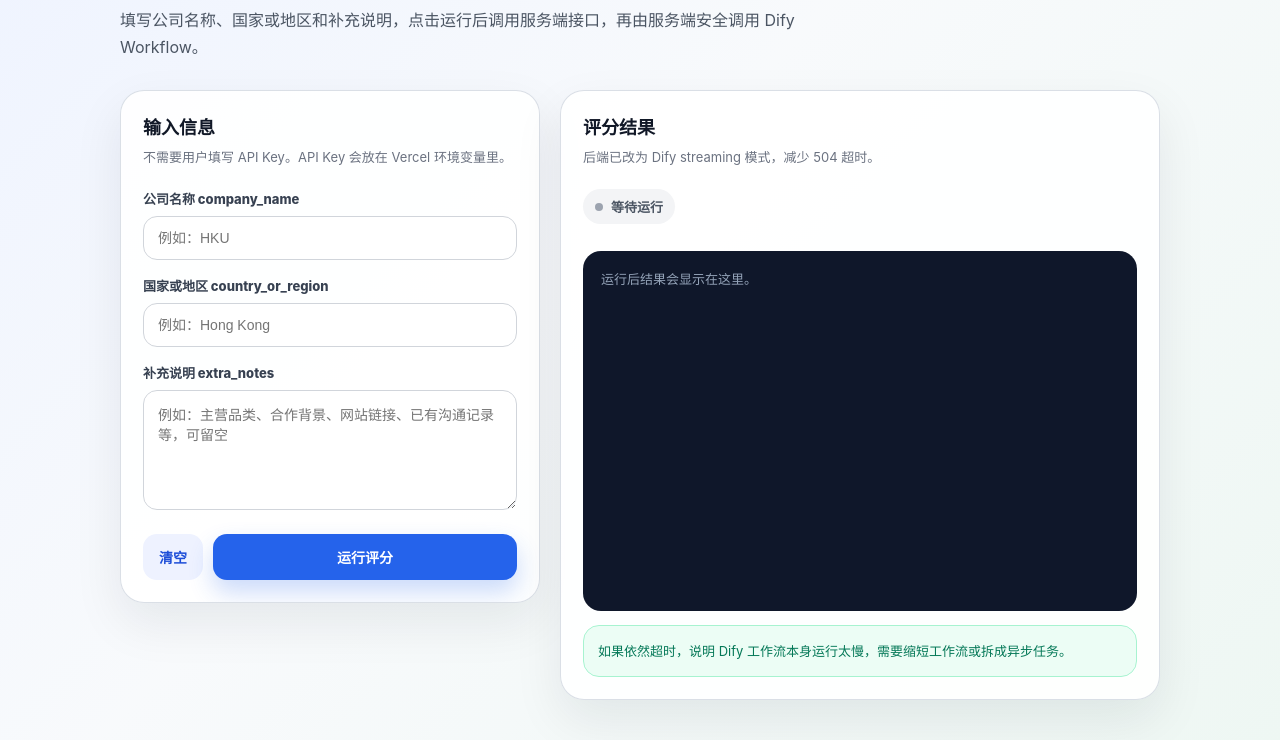
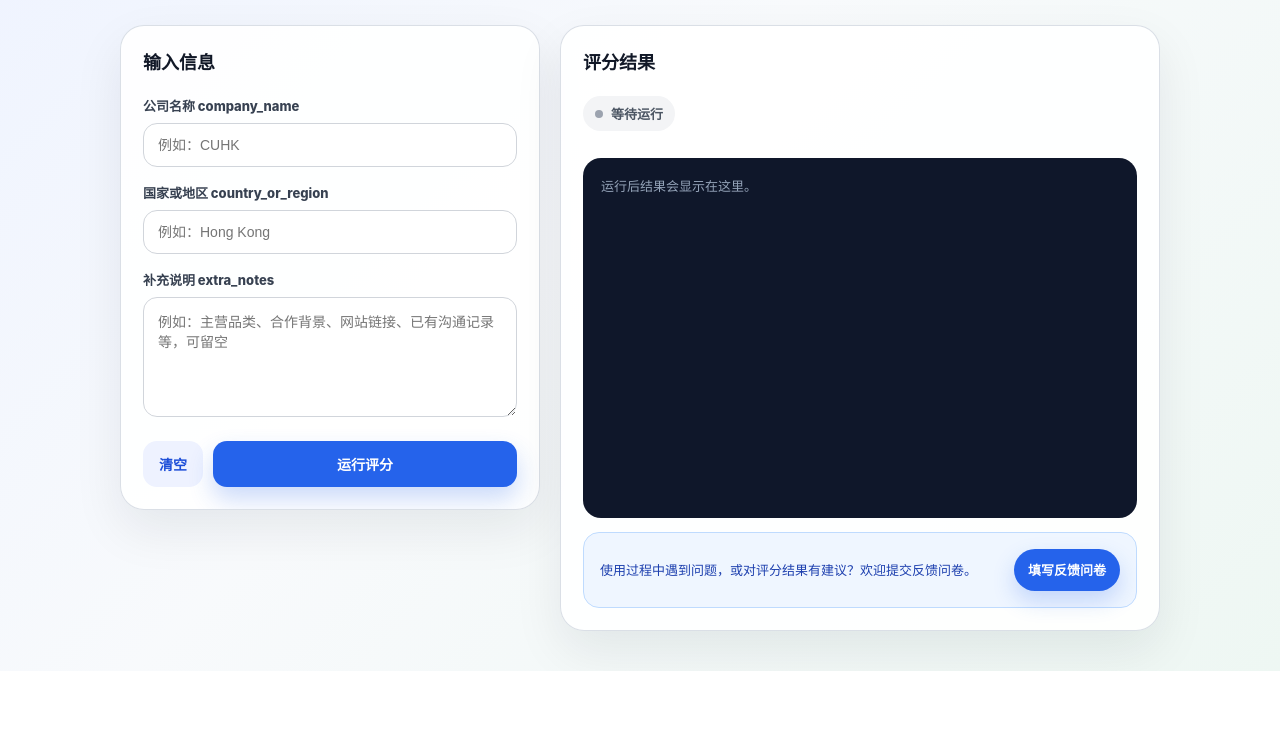
Before and after one commit to Xi2aoyu24/Reseller-Evaluation, a website: page public/index.html in a window 1280 px wide. Shown: the part 137-877 px from the top of the page. After the commit the page ends 808 px from the top, so only its background shows below. Drawn offline with Linux system fonts and the light colour scheme.

Commit message:
Add files via upload

```diff
--- a/public/index.html
+++ b/public/index.html
@@ -9,13 +9,11 @@
     body { margin: 0; min-height: 100vh; font-family: -apple-system, BlinkMacSystemFont, "Segoe UI", "PingFang SC", "Microsoft YaHei", sans-serif; background: linear-gradient(135deg, #eef3ff 0%, #f8fafc 45%, #eef7f3 100%); color: #111827; }
     .page { max-width: 1080px; margin: 0 auto; padding: 40px 20px; }
     .badge { display: inline-flex; padding: 8px 12px; border-radius: 999px; background: rgba(37,99,235,.08); color: #1d4ed8; font-size: 13px; font-weight: 700; }
-    h1 { margin: 16px 0 10px; font-size: 36px; line-height: 1.2; letter-spacing: -.03em; }
-    .subtitle { max-width: 760px; margin: 0 0 28px; color: #4b5563; font-size: 16px; line-height: 1.7; }
+    h1 { margin: 16px 0 28px; font-size: 36px; line-height: 1.2; letter-spacing: -.03em; }
     .grid { display: grid; grid-template-columns: minmax(0,420px) minmax(0,1fr); gap: 20px; align-items: start; }
     .card { background: rgba(255,255,255,.9); border: 1px solid rgba(148,163,184,.35); border-radius: 24px; box-shadow: 0 20px 50px rgba(15,23,42,.08); overflow: hidden; }
     .card-header { padding: 22px 22px 0; }
     .card-title { margin: 0; font-size: 18px; font-weight: 800; }
-    .card-desc { margin: 8px 0 0; color: #6b7280; font-size: 13px; line-height: 1.6; }
     form { padding: 22px; display: flex; flex-direction: column; gap: 16px; }
     label { display: block; margin-bottom: 8px; font-size: 13px; font-weight: 800; color: #374151; }
     input, textarea { width: 100%; border: 1px solid #d1d5db; border-radius: 14px; background: #fff; padding: 13px 14px; font-size: 14px; color: #111827; outline: none; }
@@ -35,7 +33,10 @@
     @keyframes pulse { 0%,100%{opacity:.35;transform:scale(.9)} 50%{opacity:1;transform:scale(1.15)} }
     .result { min-height: 360px; border-radius: 18px; background: #0f172a; color: #dbeafe; padding: 18px; overflow: auto; white-space: pre-wrap; word-break: break-word; font-family: ui-monospace, SFMono-Regular, Menlo, Monaco, Consolas, monospace; font-size: 13px; line-height: 1.7; }
     .empty { color: #94a3b8; }
-    .warning { margin-top: 14px; padding: 14px; border-radius: 16px; background: #ecfdf5; border: 1px solid #a7f3d0; color: #047857; font-size: 13px; line-height: 1.7; }
+    .feedback-box { margin-top: 14px; padding: 16px; border-radius: 16px; background: #eff6ff; border: 1px solid #bfdbfe; color: #1e40af; font-size: 13px; line-height: 1.7; display: flex; align-items: center; justify-content: space-between; gap: 14px; flex-wrap: wrap; }
+    .feedback-text { margin: 0; color: #1e40af; }
+    .feedback-link { display: inline-flex; align-items: center; justify-content: center; border-radius: 999px; padding: 10px 14px; background: #2563eb; color: #fff; text-decoration: none; font-weight: 800; white-space: nowrap; box-shadow: 0 10px 22px rgba(37,99,235,.22); }
+    .feedback-link:hover { background: #1d4ed8; }
     @media (max-width: 860px) { .grid { grid-template-columns: 1fr; } h1 { font-size: 28px; } }
   </style>
 </head>
@@ -44,17 +45,13 @@
     <section>
       <div class="badge">公开网页版本</div>
       <h1>渠道商自动评分系统</h1>
-      <p class="subtitle">填写公司名称、国家或地区和补充说明，点击运行后调用服务端接口，再由服务端安全调用 Dify Workflow。</p>
     </section>
 
     <section class="grid">
       <div class="card">
-        <div class="card-header">
-          <h2 class="card-title">输入信息</h2>
-          <p class="card-desc">不需要用户填写 API Key。API Key 会放在 Vercel 环境变量里。</p>
-        </div>
+        <div class="card-header"><h2 class="card-title">输入信息</h2></div>
         <form id="scoreForm">
-          <div><label for="companyName">公司名称 company_name</label><input id="companyName" type="text" placeholder="例如：HKU" required /></div>
+          <div><label for="companyName">公司名称 company_name</label><input id="companyName" type="text" placeholder="例如：CUHK" required /></div>
           <div><label for="countryOrRegion">国家或地区 country_or_region</label><input id="countryOrRegion" type="text" placeholder="例如：Hong Kong" required /></div>
           <div><label for="extraNotes">补充说明 extra_notes</label><textarea id="extraNotes" placeholder="例如：主营品类、合作背景、网站链接、已有沟通记录等，可留空"></textarea></div>
           <div class="actions"><button class="secondary" type="button" id="clearBtn">清空</button><button class="primary" type="submit" id="submitBtn">运行评分</button></div>
@@ -62,14 +59,14 @@
       </div>
 
       <div class="card">
-        <div class="card-header">
-          <h2 class="card-title">评分结果</h2>
-          <p class="card-desc">后端已改为 Dify streaming 模式，减少 504 超时。</p>
-        </div>
+        <div class="card-header"><h2 class="card-title">评分结果</h2></div>
         <div class="result-wrap">
           <div id="status" class="status"><span class="dot"></span>等待运行</div>
           <pre id="result" class="result"><span class="empty">运行后结果会显示在这里。</span></pre>
-          <div class="warning">如果依然超时，说明 Dify 工作流本身运行太慢，需要缩短工作流或拆成异步任务。</div>
+          <div class="feedback-box">
+            <p class="feedback-text">使用过程中遇到问题，或对评分结果有建议？欢迎提交反馈问卷。</p>
+            <a class="feedback-link" href="YOUR_FEEDBACK_FORM_URL" target="_blank" rel="noopener noreferrer">填写反馈问卷</a>
+          </div>
         </div>
       </div>
     </section>
@@ -77,6 +74,7 @@
 
   <script>
     const API_ENDPOINT = "/api/score";
+
     const form = document.getElementById("scoreForm");
     const companyNameInput = document.getElementById("companyName");
     const countryOrRegionInput = document.getElementById("countryOrRegion");
@@ -90,33 +88,44 @@
       statusEl.className = `status ${type || ""}`.trim();
       statusEl.innerHTML = `<span class="dot"></span>${text}`;
     }
+
     function showResult(content) {
       resultEl.textContent = typeof content === "string" ? content : JSON.stringify(content, null, 2);
     }
+
     async function runScore(payload) {
       const response = await fetch(API_ENDPOINT, {
         method: "POST",
         headers: { "Content-Type": "application/json" },
         body: JSON.stringify(payload)
       });
+
       const text = await response.text();
       let data;
       try { data = JSON.parse(text); } catch { data = text; }
-      if (!response.ok) throw new Error(typeof data === "string" ? data : JSON.stringify(data, null, 2));
+
+      if (!response.ok) {
+        throw new Error(typeof data === "string" ? data : JSON.stringify(data, null, 2));
+      }
       return data;
     }
+
     form.addEventListener("submit", async (event) => {
       event.preventDefault();
+
       const companyName = companyNameInput.value.trim();
       const countryOrRegion = countryOrRegionInput.value.trim();
       const extraNotes = extraNotesInput.value.trim();
+
       if (!companyName || !countryOrRegion) {
         setStatus("error", "请先填写必填项");
         return;
       }
+
       submitBtn.disabled = true;
       setStatus("loading", "正在运行评分...");
       showResult("请求中，请稍候...");
+
       try {
         const data = await runScore({ company_name: companyName, country_or_region: countryOrRegion, extra_notes: extraNotes });
         const outputs = data?.data?.outputs;
@@ -130,6 +139,7 @@
         submitBtn.disabled = false;
       }
     });
+
     clearBtn.addEventListener("click", () => {
       companyNameInput.value = "";
       countryOrRegionInput.value = "";
```
